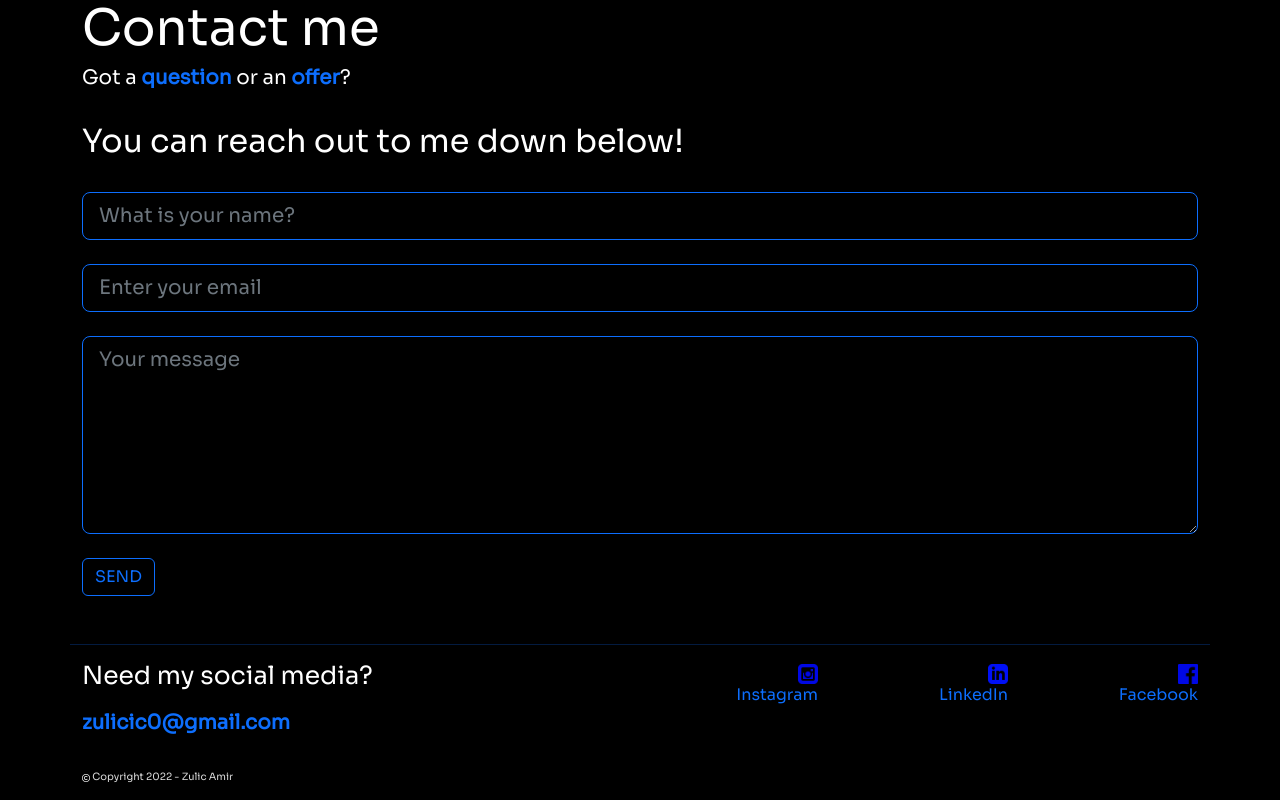
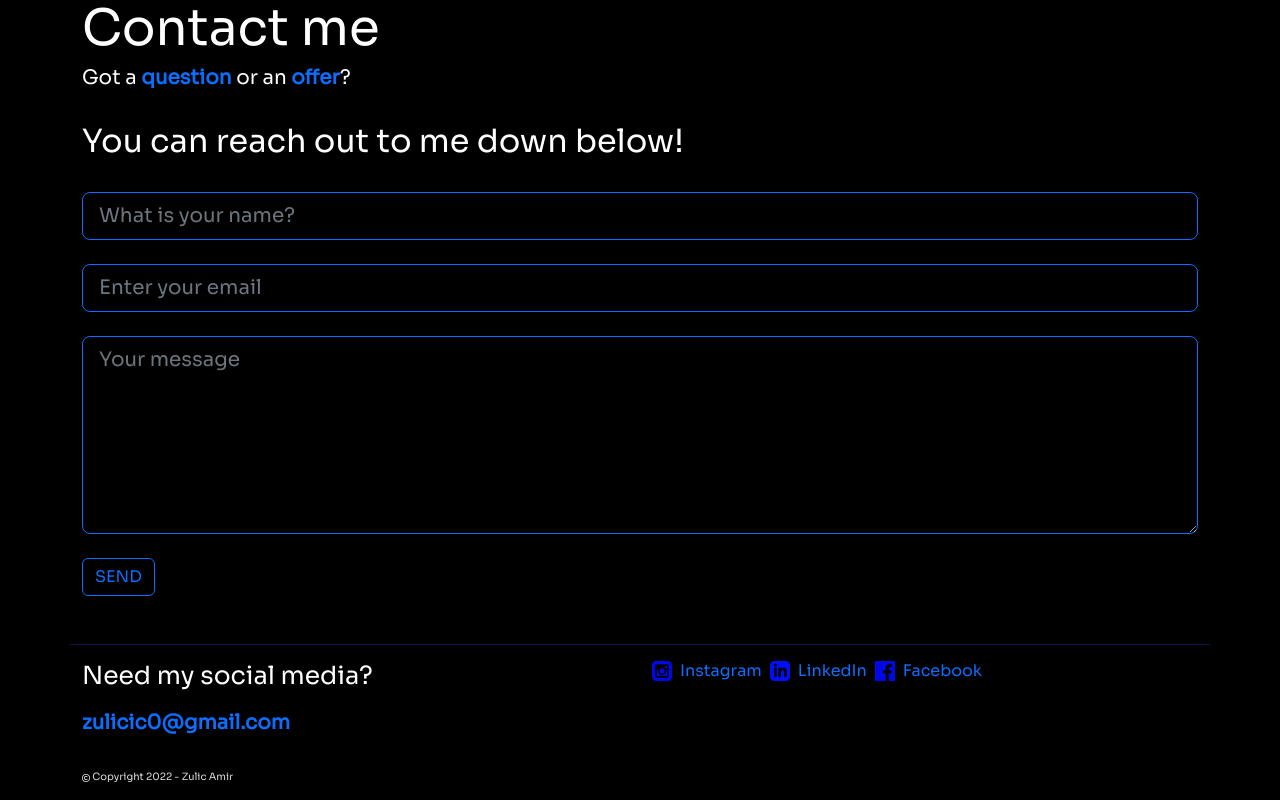
Before and after one commit to amirzulic/Portfolio, a React (Create React App) app in the folder frontend/: page / in a window 1280 px wide. Shown: the part 2219-3019 px from the top of the page. Built offline with nearby package versions, Linux system fonts and the light colour scheme.

Commit message:
Initial changes to the Footer component

```diff
--- a/frontend/src/components/Footer.js
+++ b/frontend/src/components/Footer.js
@@ -15,33 +15,33 @@ function Footer() {
                 <hr className="border-primary"/>
             </div>
             <div className="row">
-                <div className="col-6">
+                <div className="col">
+                    <div className="row">
                         <h1 className="titleFooter">Need my social media?</h1>
+                    </div>
+                    <div className="row">
                         <h2>
                             <b className="text-primary email">
                                 zulicic0@gmail.com
                             </b>
                         </h2>
                     </div>
-                <div className="col text-end">
+                </div>
+                <div className="col flex-row d-flex">
                     <img src={Instagram} height="20px"/>
-                    <h3 className="socialMedia">
+                    <h3 className="socialMedia px-2">
                         <a href="https://www.instagram.com/zulagaba" className="text-decoration-none" target="_blank">
                             Instagram
                         </a>
                     </h3>
-                </div>
-                <div className="col text-end">
                     <img src={LinkedIn} height="20px"/>
-                    <h3 className="socialMedia">
+                    <h3 className="socialMedia px-2">
                         <a href="https://www.linkedin.com/in/amir-zulic-80b70b199/" className="text-decoration-none" target="_blank">
                             LinkedIn
                         </a>
                     </h3>
-                </div>
-                <div className="col text-end">
                     <img src={Facebook} height="20px"/>
-                    <h3 className="socialMedia">
+                    <h3 className="socialMedia px-2">
                         <a href="https://www.facebook.com/amir.zulic9" className="text-decoration-none" target="_blank">
                             Facebook
                         </a>
```
Lines whose indentation alone changed are shown as unchanged.
